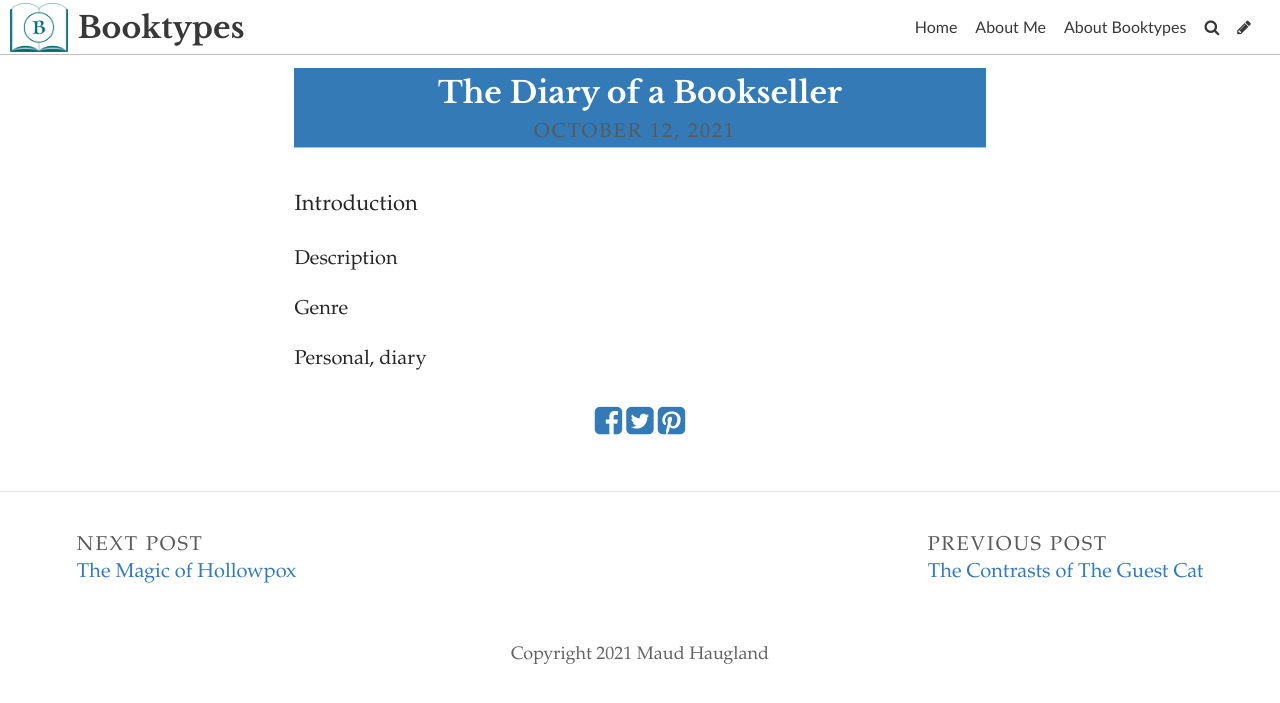
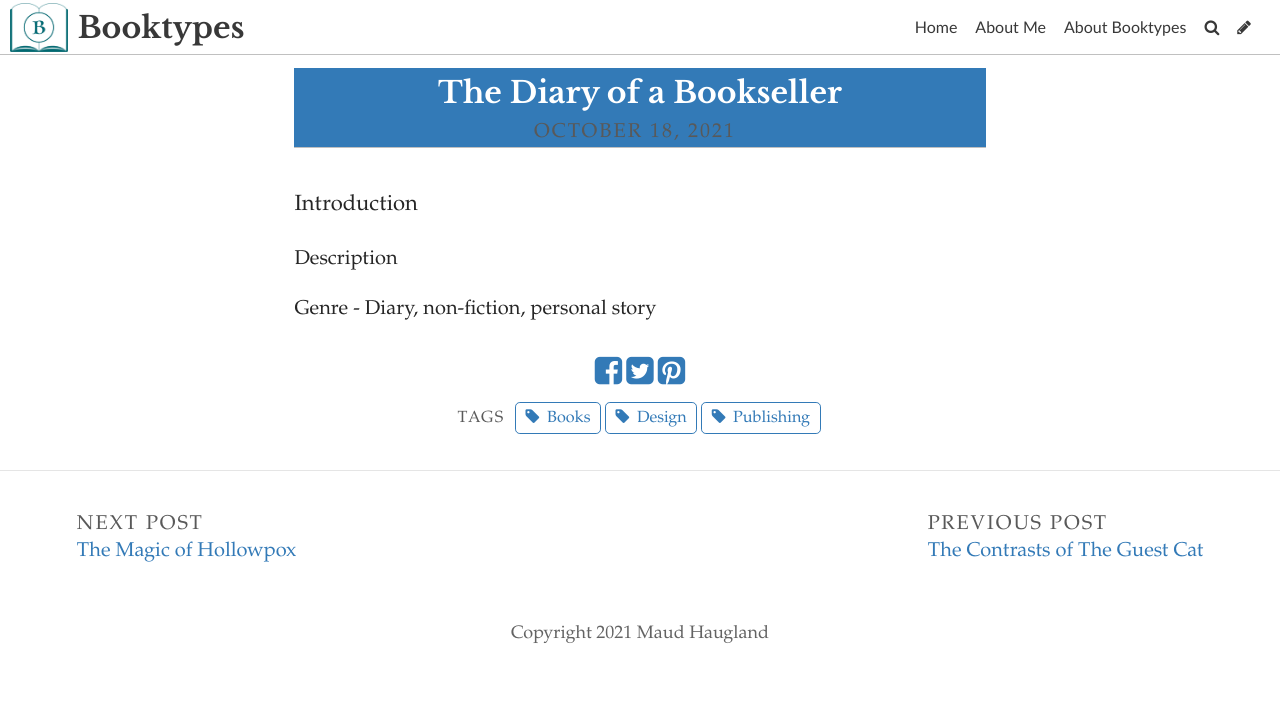
Before and after one commit to maudhaugland/booktypes, a Jekyll site: the page built from _posts/2021-10-12-the-diary-of-a-bookseller.md, in a window 1280 px wide. Shown: the top 703 px of the page. Built offline with Jekyll 4.4.1, drawn with Linux system fonts in a browser that asks for light colours; some web fonts are replaced.

Commit message:
Update Post “2021-10-12-the-diary-of-a-bookseller”

```diff
--- a/_posts/2021-10-12-the-diary-of-a-bookseller.md
+++ b/_posts/2021-10-12-the-diary-of-a-bookseller.md
@@ -1,14 +1,16 @@
 ---
 layout: post
 title: The Diary of a Bookseller
-date: 2021-10-12T21:50:59.136Z
+date: 2021-10-18T08:34:32.464Z
 title_color: "#ffffff"
 comments: false
+tags:
+  - Books
+  - Design
+  - Publishing
 ---
 Introduction
 
 Description
 
-Genre
-
-Personal, diary
+Genre - Diary, non-fiction, personal story
```
